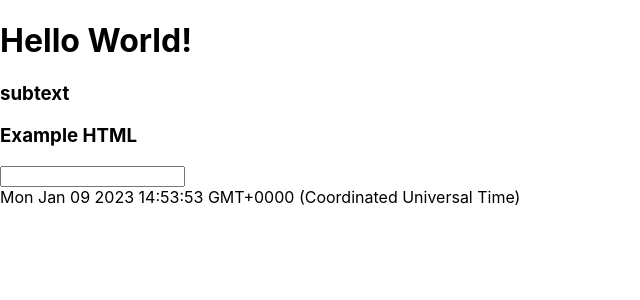
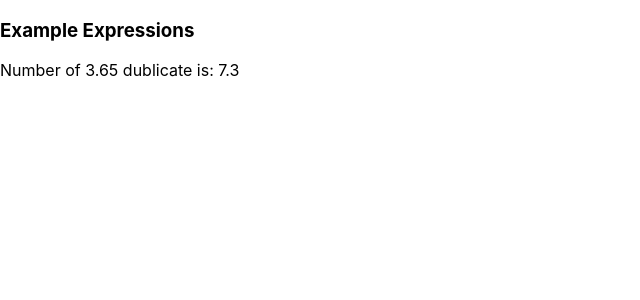
Before and after one commit to andyMcLang/building-applications-with-react-and-aspnet-core, a React (Create React App) app in the folder react-movies/: page / in a window 1280 px wide. Shown: the top 300 px of the page, without its empty margins (0-640 px from the left). Built offline with nearby package versions, Linux system fonts and the light colour scheme.

Commit message:
41. Expressions in JSX done!

```diff
--- a/react-movies/public/index.html
+++ b/react-movies/public/index.html
@@ -28,21 +28,7 @@
   </head>
   <body>
     <div id="root"></div>
-  <div id="example"></div>
-
-  <script>
-    document.addEventListener('DOMContentLoaded', (event) => {
-      const exampleHTML = document.getElementById('example');
-      const render = () => {
-        exampleHTML.innerHTML = `
-          <h3>Example HTML</h3>
-          <input />
-          <div>${new Date()}</div>
-        `;
-      }
-      setInterval(render, 1000);
-    });
-  </script>
+    <div id="example"></div>
 
     <!--
       This HTML file is a template.
--- /dev/null
+++ b/react-movies/src/Expressions.tsx
@@ -0,0 +1,10 @@
+export default function Expressions() {
+    const dublicate = (value: number) => value*2;
+  return (
+
+    <>
+      <h3>Example Expressions</h3>
+      <div>Number of 3.65 dublicate is: {dublicate(3.65)}</div>
+    </>
+  );
+}
--- a/react-movies/src/index.tsx
+++ b/react-movies/src/index.tsx
@@ -1,13 +1,12 @@
 import React from "react";
 import ReactDOM from "react-dom/client";
 import "./index.css";
-import App from "./App";
-import Simple from "./Simple"
+import Expressions from "./Expressions";
 const root = ReactDOM.createRoot(
   document.getElementById("root") as HTMLElement
 );
 root.render(
   <React.StrictMode>
-    <Simple />
+    <Expressions />
   </React.StrictMode>
 );
```
